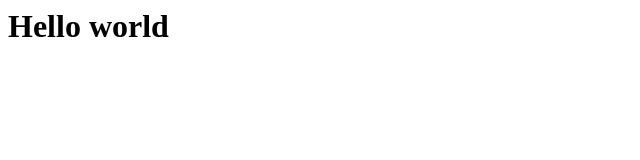
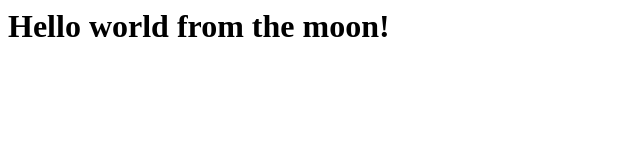
Before and after one commit to Asuniia/git_ex6, a plain HTML site: page index.html in a window 1280 px wide. Shown: the whole page, without its empty margins (0-640 px from the left). Drawn offline with Linux system fonts and the light colour scheme.

Commit message:
add: html from the moon

```diff
--- a/index.html
+++ b/index.html
@@ -1 +1 @@
-<h1>Hello world </h1>
+<h1>Hello world from the moon! </h1>
```
